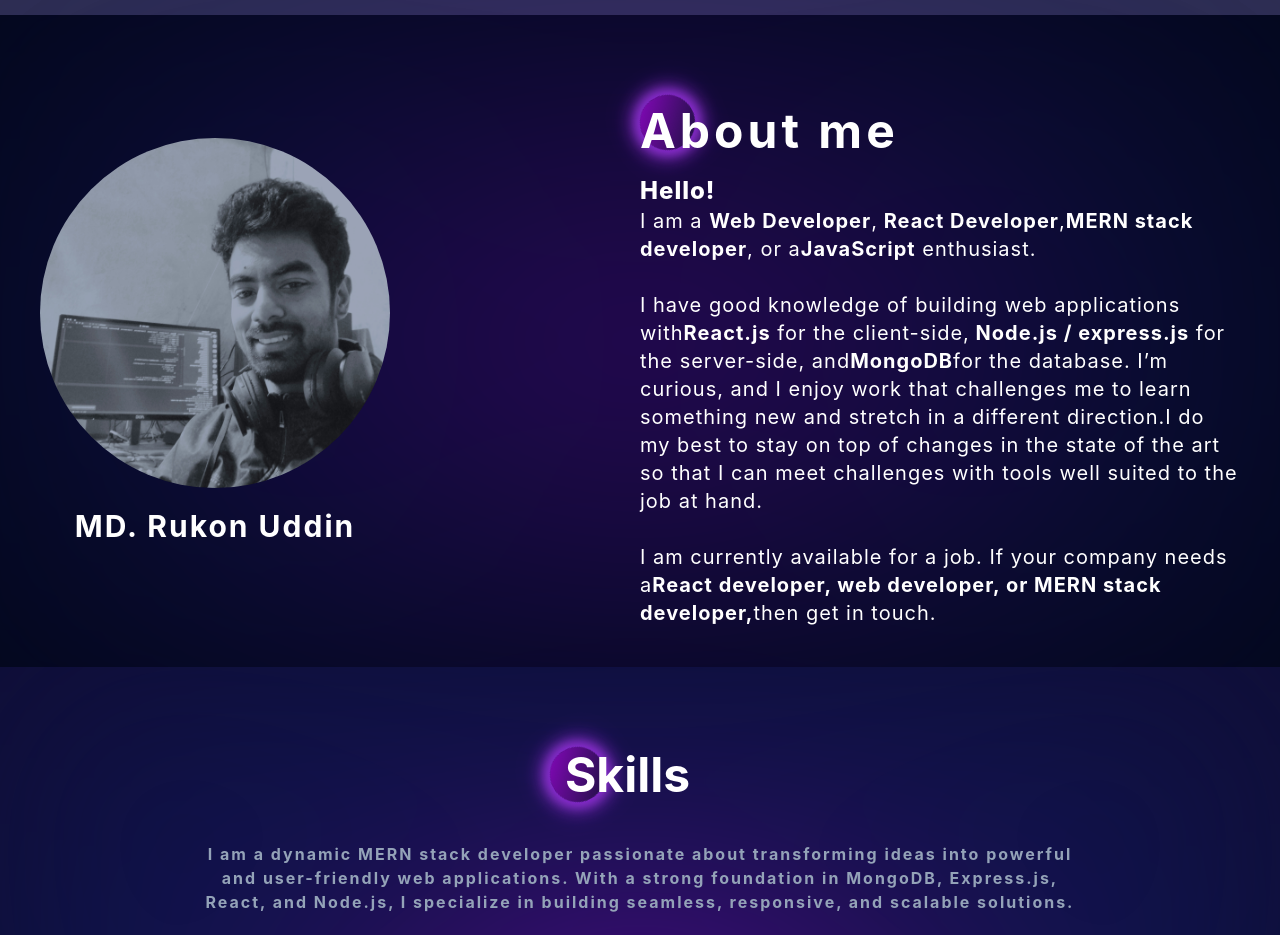
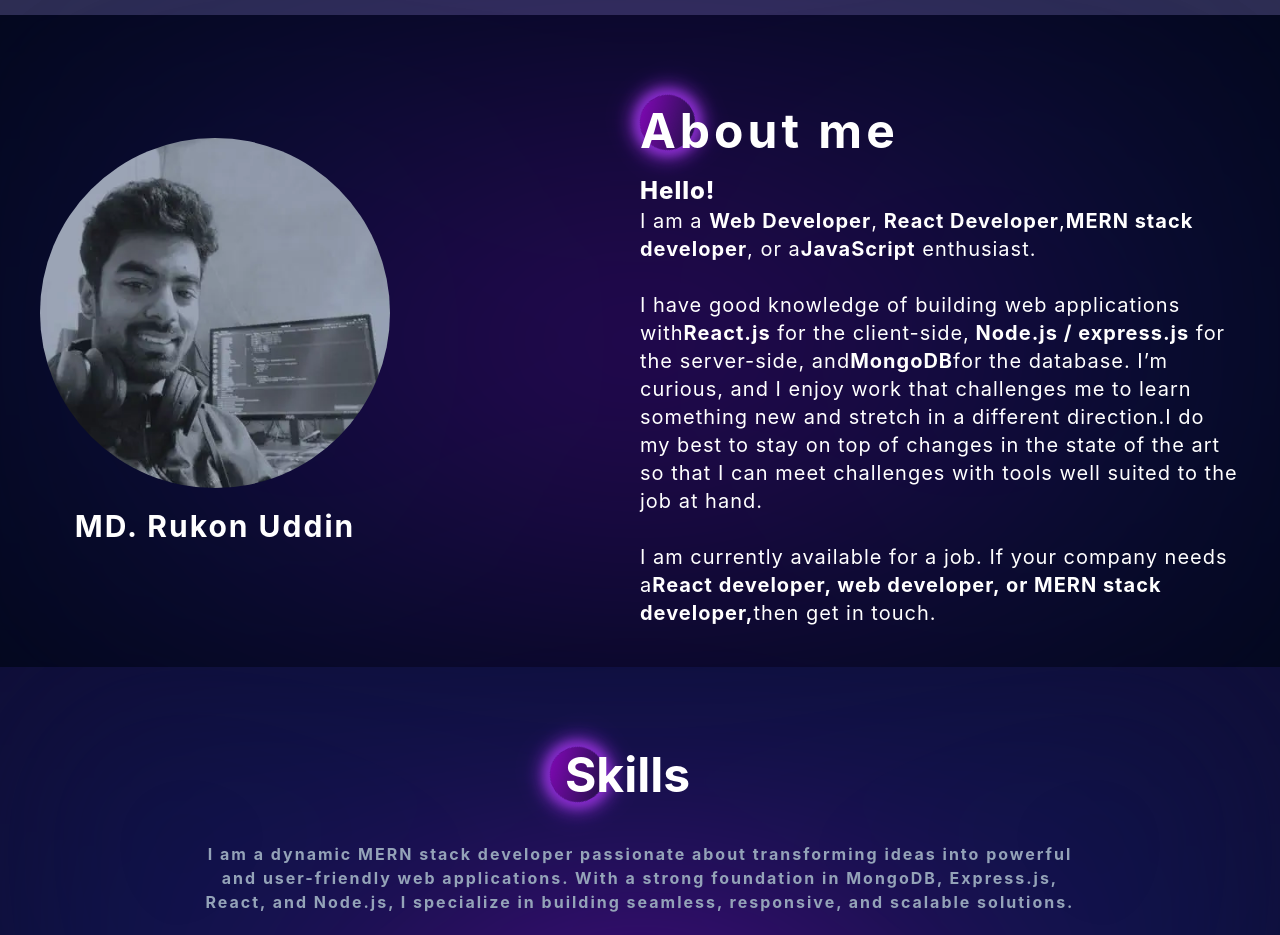
Before and after one commit to rukonpro/portfolio, a React (Create React App) app: page / in a window 1280 px wide. Shown: the part 1300-2235 px from the top of the page. Built offline with nearby package versions, Linux system fonts and the light colour scheme; a web font is replaced by a local one.

Commit message:
profile img change

```diff
--- a/src/Components/About/About.js
+++ b/src/Components/About/About.js
@@ -1,5 +1,5 @@
 import React from 'react';
-import ProfilePhoto from '../../Images/rukon.jpg';
+import ProfilePhoto from '../../Images/rukon.webp';
 import LazyLoader from "../../Helpers/LazyLoader";
 
 
@@ -12,14 +12,13 @@ const About = () => {
             <div className="relative z-10">
                 <div className='max-w-[1200px] mx-auto grid lg:grid-cols-2 '>
                     <div className=" flex lg:justify-start justify-center items-center text-center  ">
-                        <div className="md:w-[350px] w-[292px]">
+                        <div className="md:w-[350px] w-[292px]" >
                             <LazyLoader>
                                 <img
                                     data-aos="fade-up"
-                                    data-aos-anchor-placement="bottom-bottom"
                                     data-aos-easing="linear"
                                     data-aos-duration="1500"
-                                    className='rounded-full object-contain scale-x-[-1]'
+                                    className='rounded-full object-contain scale-x-[-1] !transform rotate-X-190'
                                     src={ProfilePhoto || undefined}
                                     alt="profilephoto" height="100%" width="100%" loading="lazy"/>
                             </LazyLoader>
```
Also changed, not shown: src/Images/rukon.webp (added).
